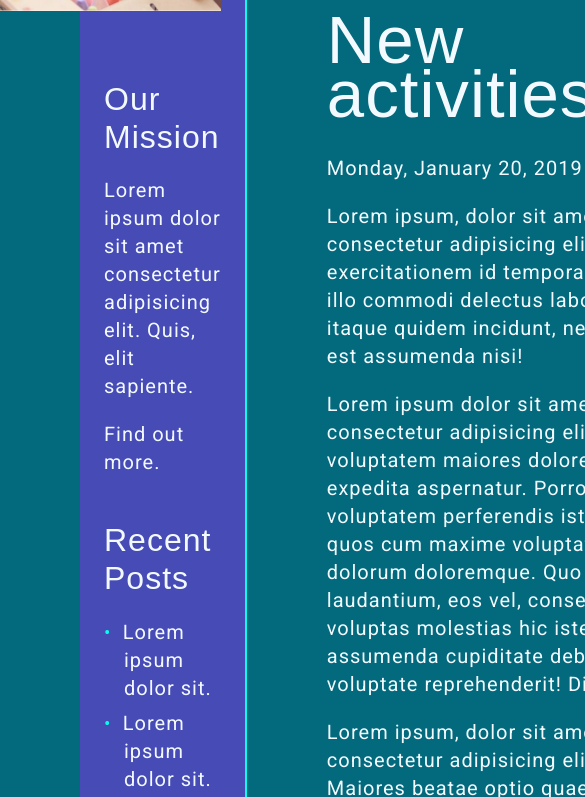
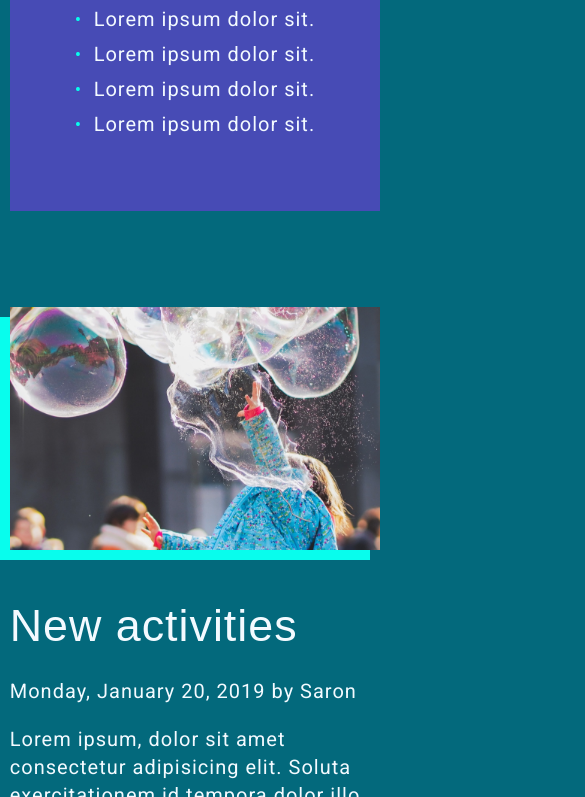
Before and after one commit to derekmurr/derek-murr-project-two, a plain HTML site: page blog.html in a window 390 px wide. Shown: the part 716-1513 px from the top of the page, 585 px wide, since content can reach past the window. Drawn offline with Linux system fonts and the light colour scheme; a web font is replaced by a local one.

Commit message:
blog is a responsive boi

```diff
--- a/blog.html
+++ b/blog.html
@@ -32,10 +32,15 @@
           <div class="blog-side-image">
             <img src="assets/blog-side-image.jpg" alt="Kids choosing chalk crayons out of a box">
           </div>
+
           <article class="blog-aside-content">
+            <div>
               <h4>Our Mission</h4>
               <p>Lorem ipsum dolor sit amet consectetur adipisicing elit. Quis, elit sapiente.</p>
               <p>Find out more.</p>
+            </div>
+
+            <div>
               <h4>Recent Posts</h4>
               <ul class="blog-recent-posts">
                 <li>Lorem ipsum dolor sit.</li>
@@ -43,6 +48,7 @@
                 <li>Lorem ipsum dolor sit.</li>
                 <li>Lorem ipsum dolor sit.</li>
               </ul>
+            </div>
           </article>
         </aside>
 
@@ -95,10 +101,10 @@
 
               <div class="form-message-block">
                 <textarea name="message" id="message" cols="30" rows="10" required></textarea>
-                <label for="message">Message</label>
+                <label for="message">Comment</label>
               </div>
 
-              <button class="form-submit-button">Submit</button>
+              <button class="form-submit-button">Post Comment</button>
             </form>
           </div>
         </section>
--- a/style/partials/_blog.scss
+++ b/style/partials/_blog.scss
@@ -7,10 +7,6 @@
   justify-content: space-between;
   max-width: 2200px;
   margin: 0 auto;
-}
-
-.blog-aside {
-  flex-basis: 30%;
 }
 
 .blog-main {
@@ -46,15 +42,16 @@
 }
 
 .blog-aside {
+  flex-basis: 30%;
   align-self: flex-start;
   background-color: $french-blue;
-  -webkit-box-shadow: inset 5rem 0 0 0 $deep-turquoise;
-  -moz-box-shadow: inset 5rem 0 0 0 $deep-turquoise;
   box-shadow: inset 5rem 0 0 0 $deep-turquoise;
   border-right: 1.5rem solid $french-blue;
 }
 
 .blog-aside-content {
+  display: flex;
+  flex-direction: column;
   padding: 1.5rem 0 1.5rem 6.5rem;
   & h4 {
     margin: 2.8rem 0 0;
--- a/style/partials/_media-queries.scss
+++ b/style/partials/_media-queries.scss
@@ -1,3 +1,85 @@
+@media (max-width: 1024px) {
+  .blog-flex-container {
+    flex-direction: column;
+    width: 95%;
+    margin: 0 auto;
+  }
+
+  .blog-main {
+    margin-top: 6rem;
+  }
+
+  .blog-aside {
+    border: none;
+    box-shadow: none;
+  }
+
+  .blog-aside-content {
+    flex-direction: row;
+    justify-content: space-between;
+    padding: 1.5rem;
+    & div:first-of-type {
+      flex-grow: 1;
+      margin-right: 5rem;
+    }
+    & div:last-of-type {
+      flex-basis: 16rem;
+      flex-shrink: 0;
+    }
+  }
+
+  .blog-side-image {
+    width: 50%;
+    position: relative;
+    right: -45%;
+    top: -75%;
+    margin-bottom: -18rem;
+    z-index: 10;
+    box-shadow: -10px 10px 0 0 $bright-aqua;
+  }
+
+  .blog-image {
+    box-shadow: -10px 10px 0 0 $bright-aqua;
+    margin-left: 0;
+  }
+
+  .blog-post {
+    border: none;
+    padding: 0;
+  }
+
+  .blog-comments {
+    padding: 2rem 0 8rem;
+  }
+}
+
+@media (max-width: 800px) {
+  .blog-side-image {
+    display: none;
+  }
+
+  .blog-aside {
+    margin-top: -10rem;
+    z-index: 10;
+  }
+
+  .blog-aside-content {
+    flex-direction: column;
+    align-items: center;
+    text-align: center;
+    & div:first-of-type {
+      margin-right: 0;
+    }
+    & h4 {
+      margin-top: 1rem;
+    }
+  }
+
+  .blog-h2 {
+    font-size: 2.8rem;
+  }
+}
+
 @media (max-width: 950px) {
   .form-input-block {
     flex-basis: 100%;
@@ -34,3 +116,10 @@
     box-shadow: 10px 10px 0 0 $bright-aqua;
   }
 }
+
+@media (max-width: 450px) {
+  .comment-wrap {
+    flex-direction: column;
+    align-items: flex-start;
+  }
+}
```
Also changed, not shown: style/styles.css. Lines whose indentation alone changed are shown as unchanged.
